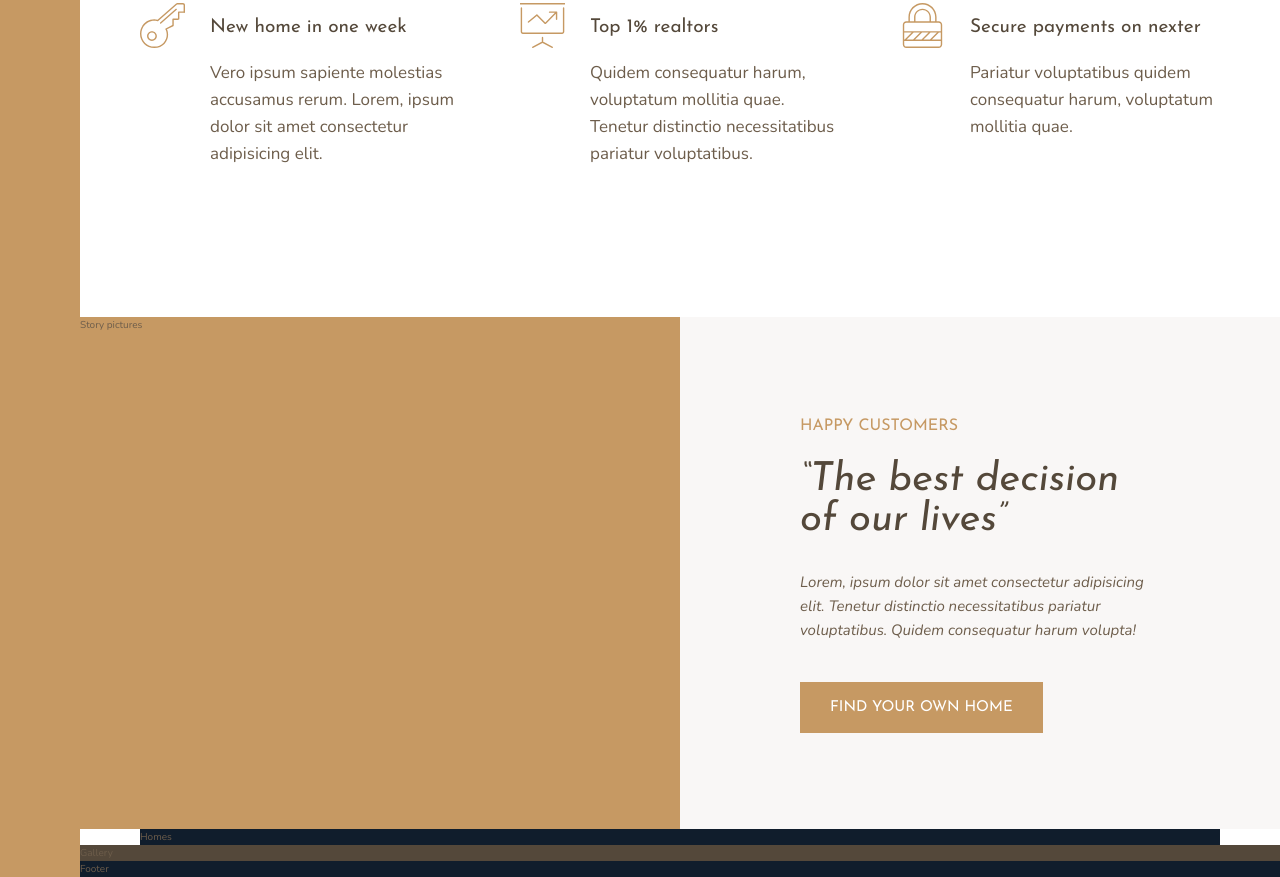
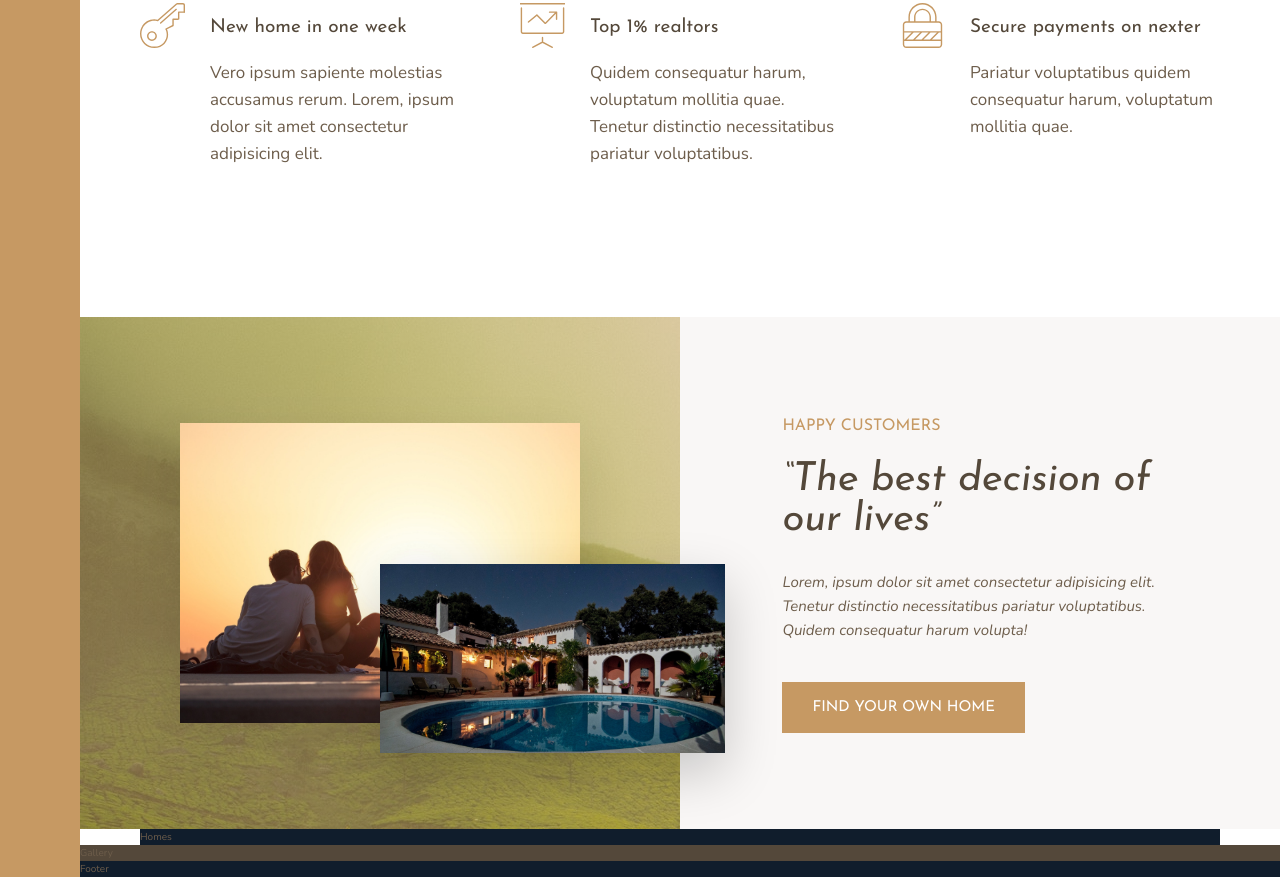
Before and after one commit to unclejide1/nexter-with-grid, a website: page index.html in a window 1280 px wide. Shown: the part 991-1868 px from the top of the page. Drawn offline with nearby package versions, Linux system fonts and the light colour scheme.

Commit message:
feat: add story features section

```diff
--- a/index.html
+++ b/index.html
@@ -84,7 +84,10 @@
       </div>
     </section>
 
-    <div class="story__pictures">Story pictures</div>
+    <div class="story__pictures">
+        <img src="img/story-1.jpeg" alt="Couple with new house" class="story__img--1">
+        <img src="img/story-2.jpeg" alt="New house" class="story__img--2">
+    </div>
 
     <div class="story__content">
       <h3 class="heading-3 mb-sm">Happy Customers</h3>
--- a/sass/_story.scss
+++ b/sass/_story.scss
@@ -2,13 +2,36 @@
     &__pictures{
         background-color: $color-primary;
         grid-column: full-start / col-end 4;
+        background-image:linear-gradient(rgba($color-primary,.5), rgba($color-primary,.5)),
+         url(../img/back.jpg);
+
+        display: grid;
+        grid-template-columns: repeat(6, 1fr);
+        grid-template-rows: repeat(6, 1fr);
+        align-items: center;
     }
+
+    &__img--1{
+        width: 100%;
+        grid-row: 2 / 6;
+        grid-column: 2 / 6;
+        box-shadow: 0 2rem 5rem rgba(#000, .1);
+    }
+
+    &__img--2{
+        width: 115%;
+        grid-row: 4 / 6;
+        grid-column: 4 / 7;
+        z-index: 20;
+        box-shadow: 0 2rem 5rem rgba(#000, .2);
+    }
+
 
     &__content{
         background-color: $color-grey-light-1;
         grid-column: col-start 5 / full-end;
 
-        padding: 6rem 12rem;
+        padding: 6rem 8vw;
         display: flex;
         flex-direction: column;
         justify-content: center;
```
Also changed, not shown: css/style.css.
